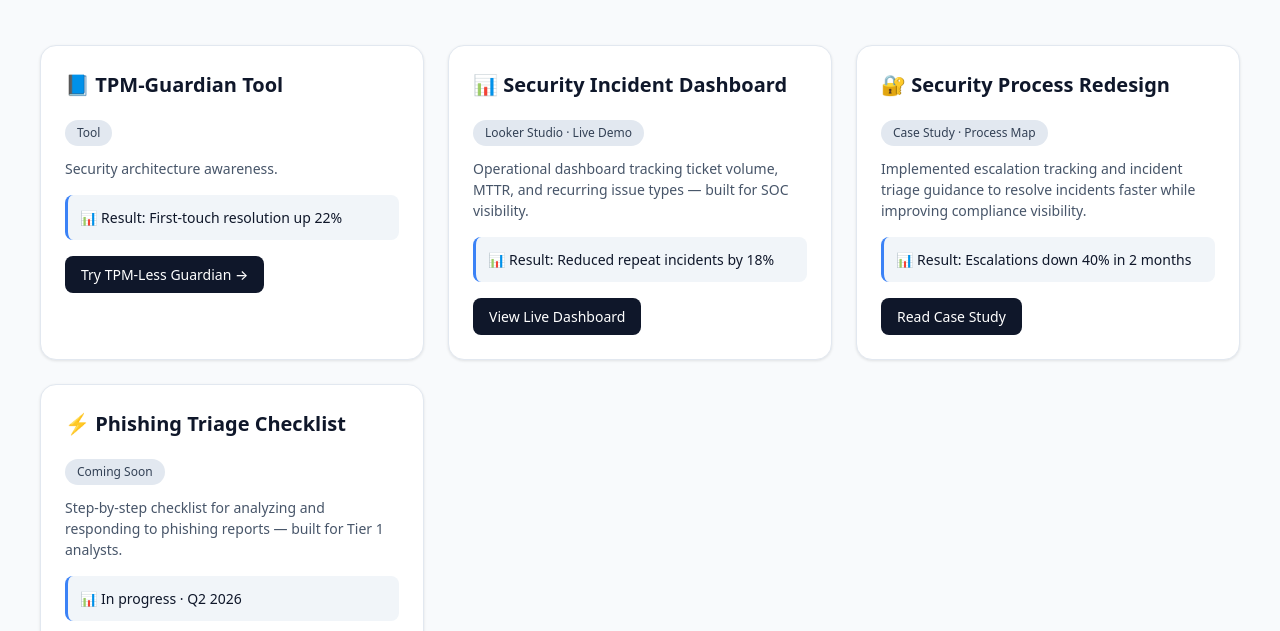
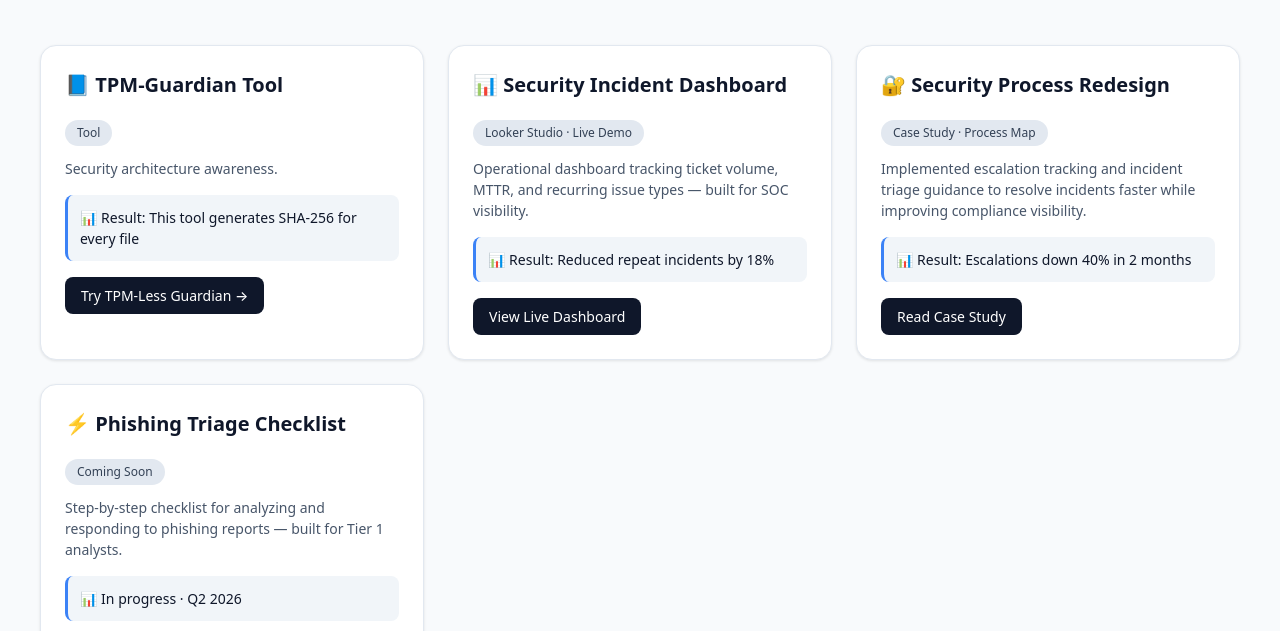
Before and after one commit to nord-guulewar/mywebsite_portfolio, a plain HTML site: page works.html in a window 1280 px wide. Shown: the part 169-800 px from the top of the page. Drawn offline with Linux system fonts and the light colour scheme.

Commit message:
finally im going

```diff
--- a/works.html
+++ b/works.html
@@ -155,7 +155,7 @@
                 <h2>📘 TPM-Guardian Tool</h2>
                 <div class="badge">Tool</div>
                 <p> Security architecture awareness.</p>
-                <div class="result">📊 Result: First-touch resolution up 22%</div>
+                <div class="result">📊 Result: This tool generates SHA-256 for every file</div>
                <a href="/tpm-guardian.html" class="btn">Try TPM-Less Guardian →</a>
             </div>
 
```
